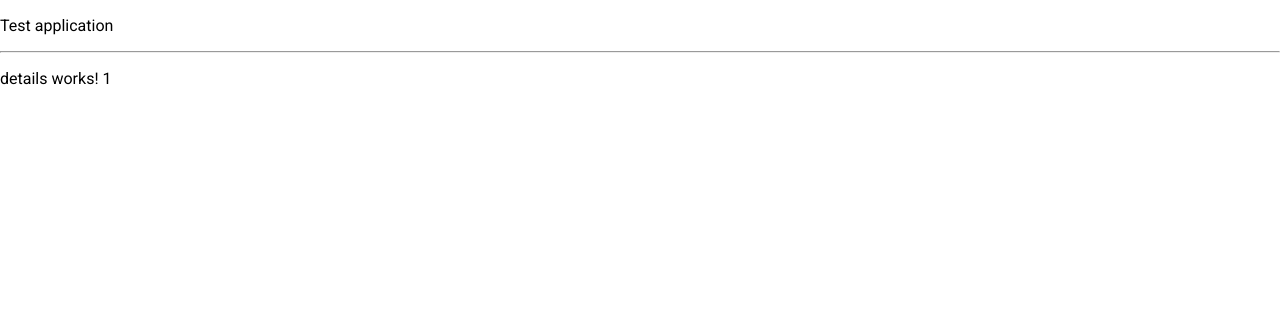
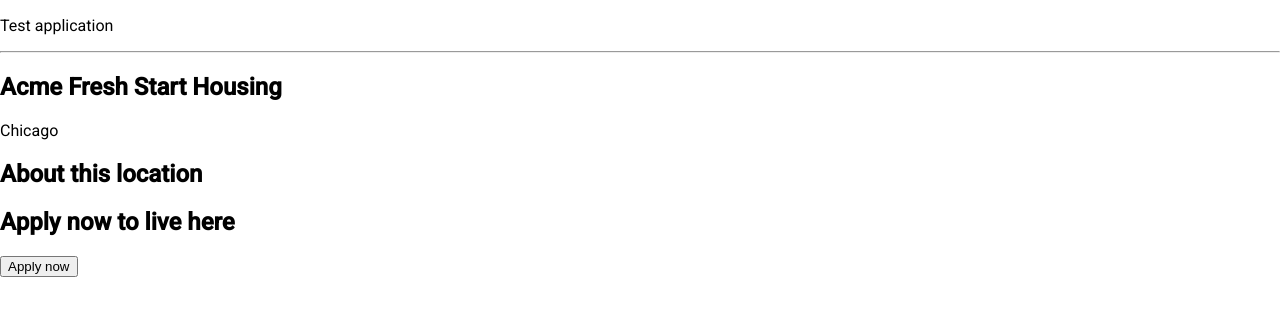
Before and after one commit to kskannandotwin/my-first-angular-app, an Angular app: page /details/1 in a window 1280 px wide. Shown: the top 316 px of the page. Built offline with nearby package versions, Linux system fonts and the light colour scheme.

Commit message:
02.12.2024-sin
completed

```diff
--- a/src/app/details/details.component.html
+++ b/src/app/details/details.component.html
@@ -1 +1,13 @@
-<p>details works! {{ housingLocationId }}</p>
+<article>
+    <section>
+        <h2>{{ housingLocation?.name }}</h2>
+        <p>{{ housingLocation?.city }}</p>
+    </section>
+    <section>
+        <h2>About this location</h2>
+    </section>
+    <section>
+        <h2>Apply now to live here</h2>
+        <button>Apply now</button>
+    </section>
+</article>
--- a/src/app/details/details.component.ts
+++ b/src/app/details/details.component.ts
@@ -1,6 +1,8 @@
 import { CommonModule } from '@angular/common';
 import { Component, inject } from '@angular/core';
 import { ActivatedRoute } from '@angular/router';
+import { HousingService } from '../housing.service';
+import { HousingLocation } from '../housing-location';
 
 @Component({
   selector: 'app-details',
@@ -12,9 +14,11 @@ import { ActivatedRoute } from '@angular/router';
 })
 export class DetailsComponent {
   route: ActivatedRoute = inject(ActivatedRoute);
-  housingLocationId = 0;
+  housingService = inject(HousingService);
+  housingLocation: HousingLocation | undefined;
 
   constructor() {
-    this.housingLocationId = Number(this.route.snapshot.paramMap.get('id'));
+    const housingLocationid = Number(this.route.snapshot.params['id']);
+    this.housingLocation = this.housingService.getHousingLocationById(housingLocationid);
   }
 }
--- a/src/app/home/home.component.ts
+++ b/src/app/home/home.component.ts
@@ -1,7 +1,8 @@
-import { Component } from '@angular/core';
+import { Component, inject } from '@angular/core';
 import { HousingLocationComponent } from '../housing-location/housing-location.component';
 import { HousingLocation } from '../housing-location';
 import { CommonModule } from '@angular/common';
+import { HousingService } from '../housing.service';
 
 @Component({
   selector: 'app-home',
@@ -13,16 +14,10 @@ import { CommonModule } from '@angular/common';
   styleUrl: './home.component.css'
 })
 export class HomeComponent {
-  housingLocationList: HousingLocation[] = [
-    {
-      id: 1,
-      name: 'Acme Fresh Start Housing',
-      city: 'Chicago'
-    },
-    {
-      id: 2,
-      name: 'A113 Transitional Housing',
-      city: 'Santa Monica'
-    }
-  ];
+  housingLocationList: HousingLocation[] = [];
+  housingService: HousingService = inject(HousingService);
+
+  constructor() {
+    this.housingLocationList = this.housingService.getAllHousingLocations();
+  }
 }
--- /dev/null
+++ b/src/app/housing.service.ts
@@ -0,0 +1,30 @@
+import { Injectable } from '@angular/core';
+import { HousingLocation } from './housing-location';
+
+@Injectable({
+  providedIn: 'root'
+})
+export class HousingService {
+
+  protected housingLocationList: HousingLocation[] = [
+    {
+      id: 1,
+      name: 'Acme Fresh Start Housing',
+      city: 'Chicago'
+    },
+    {
+      id: 2,
+      name: 'A113 Transitional Housing',
+      city: 'Santa Monica'
+    }
+  ];
+
+  constructor() { }
+  getAllHousingLocations(): HousingLocation[] {
+    return this.housingLocationList;
+  }
+
+  getHousingLocationById(id: number): HousingLocation | undefined {
+    return this.housingLocationList.find(housingLocation => housingLocation.id === id);
+  }
+}
```
Also changed, not shown: 1 other file (tests, documents, lock files or other folders).
